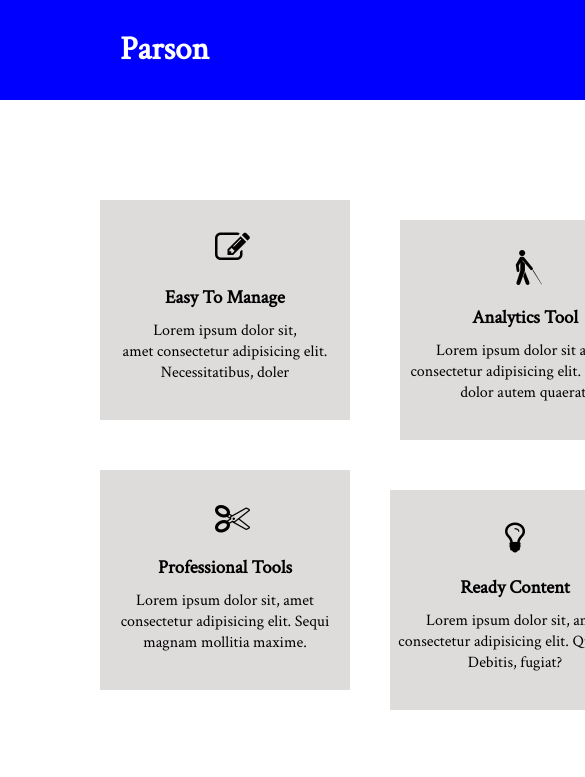
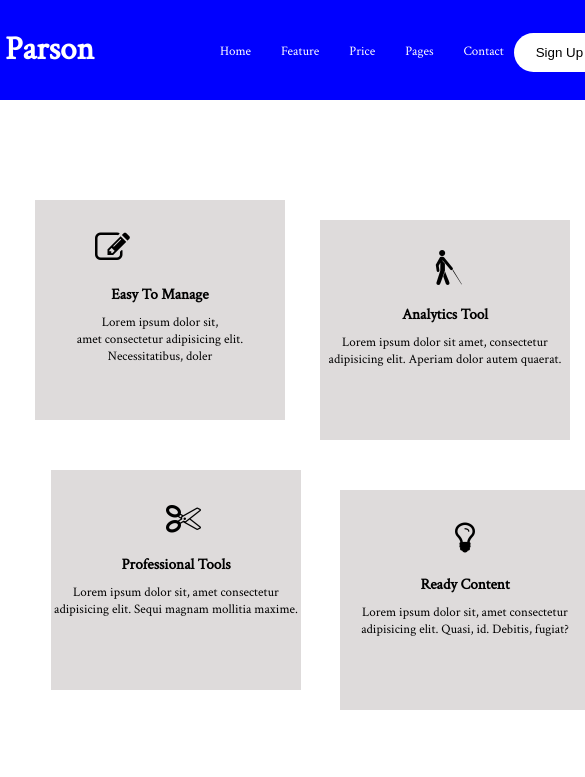
Before and after one commit to amerhonic/it-camp1, a plain HTML site: page 18.cas/vjezba/jimmy.html in a window 390 px wide. Shown: the top 777 px of the page, 585 px wide, since content can reach past the window. Drawn offline with Linux system fonts and the light colour scheme; grey boxes are pictures that could not be loaded.

Commit message:
the talk

```diff
--- a/18.cas/vjezba/jimmy.css
+++ b/18.cas/vjezba/jimmy.css
@@ -152,3 +152,138 @@ button {
   top: -930px;
   left: 700px;
 }
+@media (max-width: 500px) {
+  body {
+    font-size: 13px;
+    margin: 0px;
+    padding: 0px;
+  }
+  .main {
+    width: 500px;
+  }
+  .isto {
+    width: 250px;
+    height: 220px;
+    background-color: rgb(222, 219, 219);
+    position: relative;
+    left: -65px;
+  }
+  .isto p {
+    text-align: center;
+  }
+  .isto h3 {
+    text-align: center;
+    margin-bottom: 10px;
+  }
+  .isto i {
+    margin-bottom: 20px;
+    position: relative;
+    left: 60px;
+    font-size: 35px;
+  }
+
+  .glava {
+    width: 650px;
+  }
+  .logo h2 {
+    margin-left: 5px;
+  }
+  a {
+    position: relative;
+    left: 150px;
+    color: white;
+    text-decoration: none;
+    margin-left: 30px;
+    bottom: 20px;
+  }
+  .durden {
+    position: relative;
+    left: 320px;
+    top: -420px;
+    width: 250px;
+    height: 220px;
+    background-color: rgb(222, 219, 219);
+  }
+  .durden i {
+    position: relative;
+    left: 115px;
+    margin-bottom: 20px;
+    padding-top: 30px;
+    font-size: 35px;
+  }
+  .durden h3 {
+    text-align: center;
+    margin-bottom: 10px;
+  }
+  .durden p {
+    text-align: center;
+  }
+  .okretanje {
+    width: 250px;
+    height: 220px;
+    background-color: rgb(222, 219, 219);
+  }
+  .margin {
+    margin-left: 100px;
+  }
+  .okretanje {
+    position: relative;
+    top: 50px;
+    left: -49px;
+  }
+  .okretanje i {
+    position: relative;
+    left: 115px;
+    margin-bottom: 20px;
+    padding-top: 30px;
+    font-size: 35px;
+  }
+  .okretanje h3 {
+    text-align: center;
+    margin-bottom: 10px;
+  }
+  .okretanje p {
+    text-align: center;
+  }
+  .ado {
+    width: 250px;
+    height: 220px;
+    background-color: rgb(222, 219, 219);
+    position: relative;
+    top: -370px;
+    left: 340px;
+  }
+  .ado i {
+    position: relative;
+    left: 115px;
+    margin-bottom: 20px;
+    padding-top: 30px;
+    font-size: 35px;
+  }
+  .ado h3 {
+    text-align: center;
+    margin-bottom: 10px;
+  }
+  .ado p {
+    text-align: center;
+  }
+  .slika img {
+    position: relative;
+    top: -300px;
+    left: -30px;
+  }
+  button {
+    position: relative;
+    left: 120px;
+    bottom: 30px;
+    margin-left: 40px;
+    background-color: white;
+    color: black;
+    border-radius: 20px;
+    border-color: transparent;
+    padding-top: 10px;
+    padding-bottom: 10px;
+    padding-left: 20px;
+    padding-right: 20px;
+  }
+}
--- a/18.cas/vjezba/jimmy.html
+++ b/18.cas/vjezba/jimmy.html
@@ -9,9 +9,10 @@
     <style>
       @import url("https://fonts.googleapis.com/css2?family=Crimson+Text&display=swap");
     </style>
-    <link rel="stylesheet" href="https://cdnjs.cloudflare.com/ajax/libs/font-awesome/4.7.0/css/font-awesome.min.css">
-
-
+    <link
+      rel="stylesheet"
+      href="https://cdnjs.cloudflare.com/ajax/libs/font-awesome/4.7.0/css/font-awesome.min.css"
+    />
   </head>
   <body>
     <div class="main">
@@ -37,37 +38,51 @@
           <div class="isto">
             <i class="fa fa-pencil-square-o" aria-hidden="true"></i>
             <h3>Easy To Manage</h3>
-                <p>Lorem ipsum dolor sit, <br> amet consectetur adipisicing elit. <br> Necessitatibus, doler</p>
+            <p>
+              Lorem ipsum dolor sit, <br />
+              amet consectetur adipisicing elit. <br />
+              Necessitatibus, doler
+            </p>
           </div>
-
         </div>
-
       </div>
       <div class="margin">
         <div class="okretanje">
           <i class="fa fa-scissors" aria-hidden="true"></i>
           <h3>Professional Tools</h3>
-        <p>Lorem ipsum dolor sit, amet consectetur adipisicing elit. Sequi magnam mollitia maxime.</p>
+          <p>
+            Lorem ipsum dolor sit, amet consectetur adipisicing elit. Sequi
+            magnam mollitia maxime.
+          </p>
         </div>
       </div>
       <div class="call">
         <div class="durden">
           <i class="fa fa-blind" aria-hidden="true"></i>
           <h3>Analytics Tool</h3>
-                <p>Lorem ipsum dolor sit amet, consectetur adipisicing elit. Aperiam dolor autem quaerat.</p>
+          <p>
+            Lorem ipsum dolor sit amet, consectetur adipisicing elit. Aperiam
+            dolor autem quaerat.
+          </p>
         </div>
       </div>
       <div class="betmen">
         <div class="ado">
           <i class="fa fa-lightbulb-o" aria-hidden="true"></i>
           <h3>Ready Content</h3>
-            <p>Lorem ipsum dolor sit, amet consectetur adipisicing elit. Quasi, id. Debitis, fugiat?</p>
+          <p>
+            Lorem ipsum dolor sit, amet consectetur adipisicing elit. Quasi, id.
+            Debitis, fugiat?
+          </p>
         </div>
       </div>
       <div class="slika">
-        <img src="https://preview.colorlib.com/theme/parason/img/home/xoffer.png.pagespeed.ic.zQ08Cd8pOt.webp
-        " alt="">
+        <img
+          src="https://preview.colorlib.com/theme/parason/img/home/xoffer.png.pagespeed.ic.zQ08Cd8pOt.webp
+        "
+          alt=""
+        />
       </div>
-
+    </div>
   </body>
 </html>
--- /dev/null
+++ b/20.cas/style.css
@@ -0,0 +1,52 @@
+* {
+  margin: 0px;
+  box-sizing: border-box;
+}
+.main {
+  width: 80%;
+  margin: auto;
+  height: 65vh;
+  background-color: rgb(135, 109, 75);
+}
+/* .main > h1 {
+  color: red;
+}
+.main + p {
+  color: green;
+} */
+/* .main h1 {
+  color: red;
+} */
+/* @media all and (max-width: 500px)  */
+
+/* tipovi koju su podrzani u media query su all:odnosi se na sve tipove i to je nesto sto cemo uvek koristiti,druga varijanta je screen,odnosi se konkretno samo na prikaz na ekrankma ,print odnosi se na stilove prilikom stampanja stranice i speech odnosi se na stranice koej reprodukuju neki zvuk  */
+@media (min-width: 501px) and (max-width: 678px) {
+  body {
+    font-size: 0.9rem;
+  }
+  .main {
+    width: 95%;
+    background-color: black;
+  }
+  .main h1 {
+    text-align: center;
+    color: aqua;
+  }
+  .main p {
+    color: aqua;
+    text-align: center;
+  }
+}
+/* media orientation landscape i portrait */
+@media all and (max-width: 500px), (min-width: 700px) {
+  .main {
+    width: 100%;
+    padding: 1rem;
+    font-size: 0.8rem;
+    height: 40vh;
+    overflow: auto;
+  }
+  .main h1 {
+    color: #f1cf7a;
+  }
+}
```
Also changed, not shown: 20.cas/index.html (added, +32 -0 lines). Lines whose indentation alone changed are shown as unchanged.
